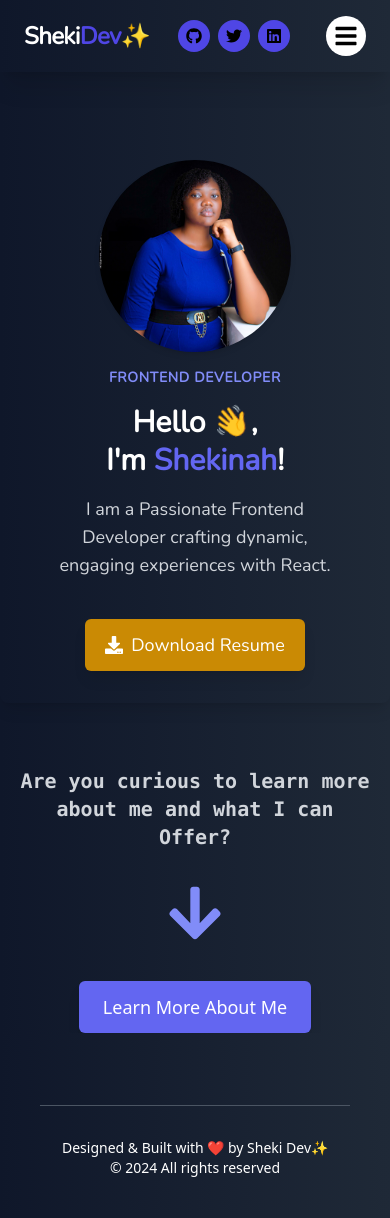
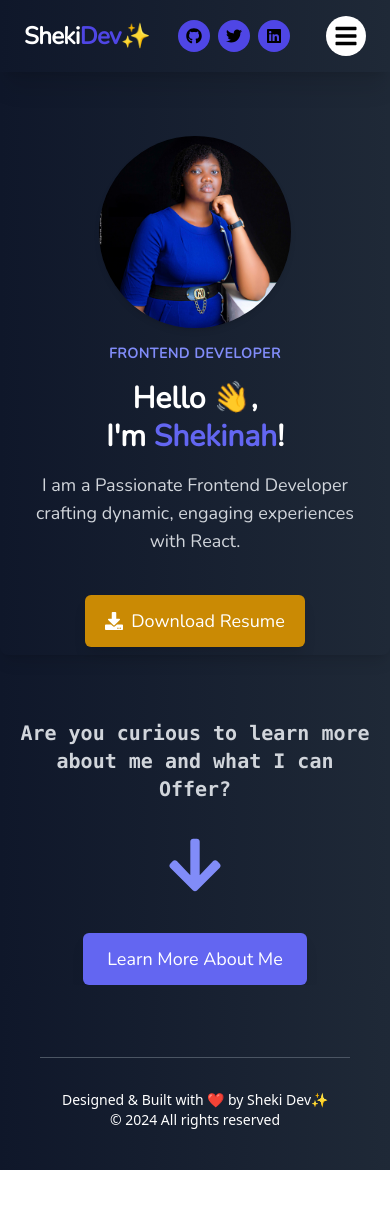
Before and after one commit to shekinahmanyi/portfolio-website2, a React (Create React App) app in the folder portfolio-site/: page / in a window 390 px wide. After the commit the page ends 1170 px from the top, so only its background shows below. Built offline with nearby package versions, Linux system fonts and the light colour scheme.

Commit message:
adjusted padding

```diff
--- a/portfolio-site/src/pages/Home.jsx
+++ b/portfolio-site/src/pages/Home.jsx
@@ -101,7 +101,7 @@ function Home() {
       )}
 
       {/* Card Content */}
-      <div className="relative z-10 rounded-lg max-w-md w-full sm:w-auto p-8 shadow-lg text-white mt-32 lg:mt-24">
+      <div className="relative z-10 rounded-lg max-w-md w-full sm:w-auto p-2 md:p-8 shadow-lg text-white mt-32 lg:mt-24">
         <div className="w-48 h-48 mx-auto mb-4 transform hover:scale-105 transition duration-300">
           <img
             src={sheki}
@@ -143,7 +143,7 @@ function Home() {
       </div>
       {/* New Button Below Arrow */}
       <Link to="/about" className="inline-block mt-8">
-        <button className="transition ease-in-out delay-150 hover:-translate-y-1 hover:scale-110 bg-indigo-500 text-white text-lg font-medium px-6 py-3 rounded-md shadow-lg">
+        <button className="transition ease-in-out delay-150 hover:-translate-y-1 hover:scale-110 bg-indigo-500 text-white text-lg font-medium px-6 py-3 rounded-md shadow-lg font-nunito">
           Learn More About Me
         </button>
       </Link>
```
